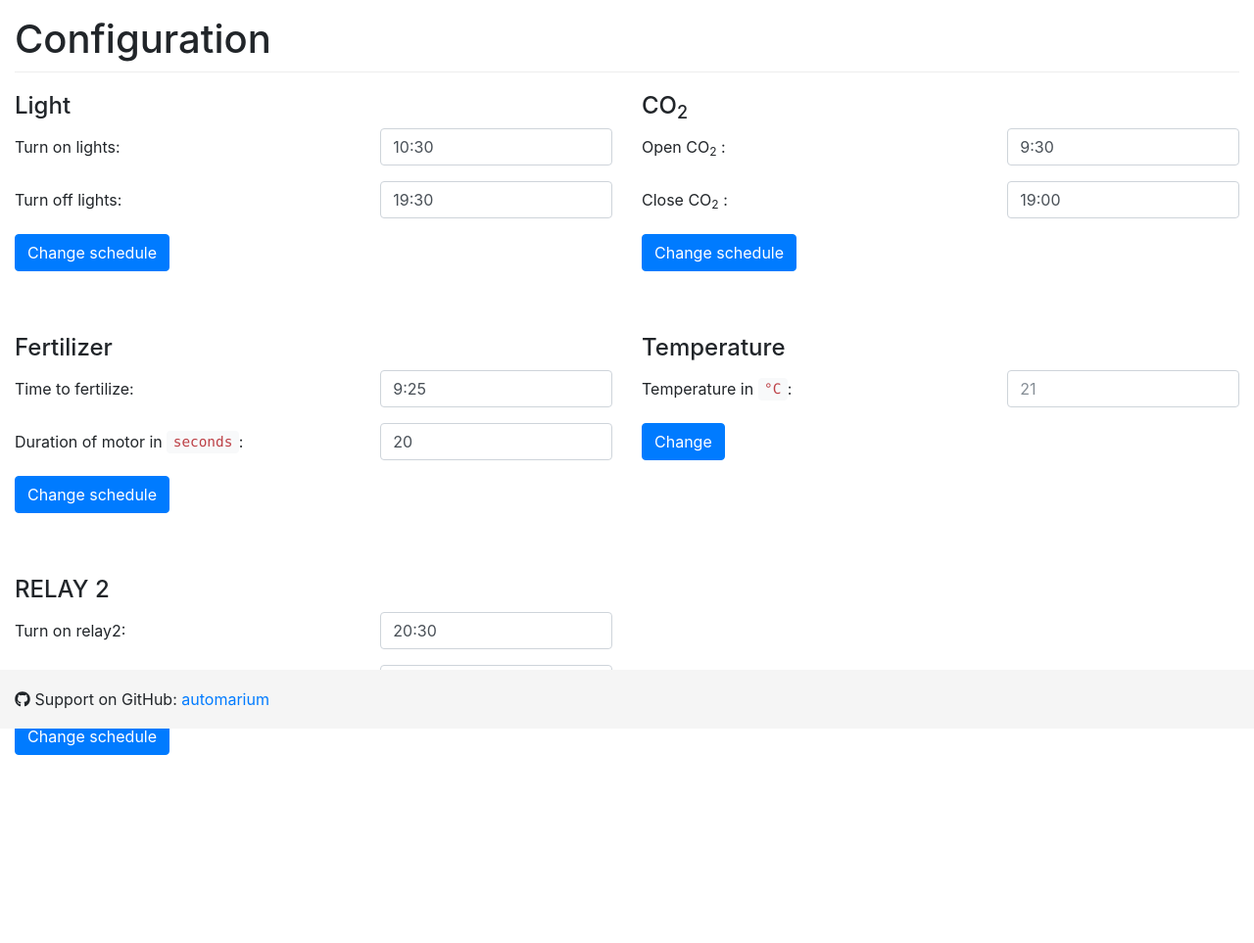
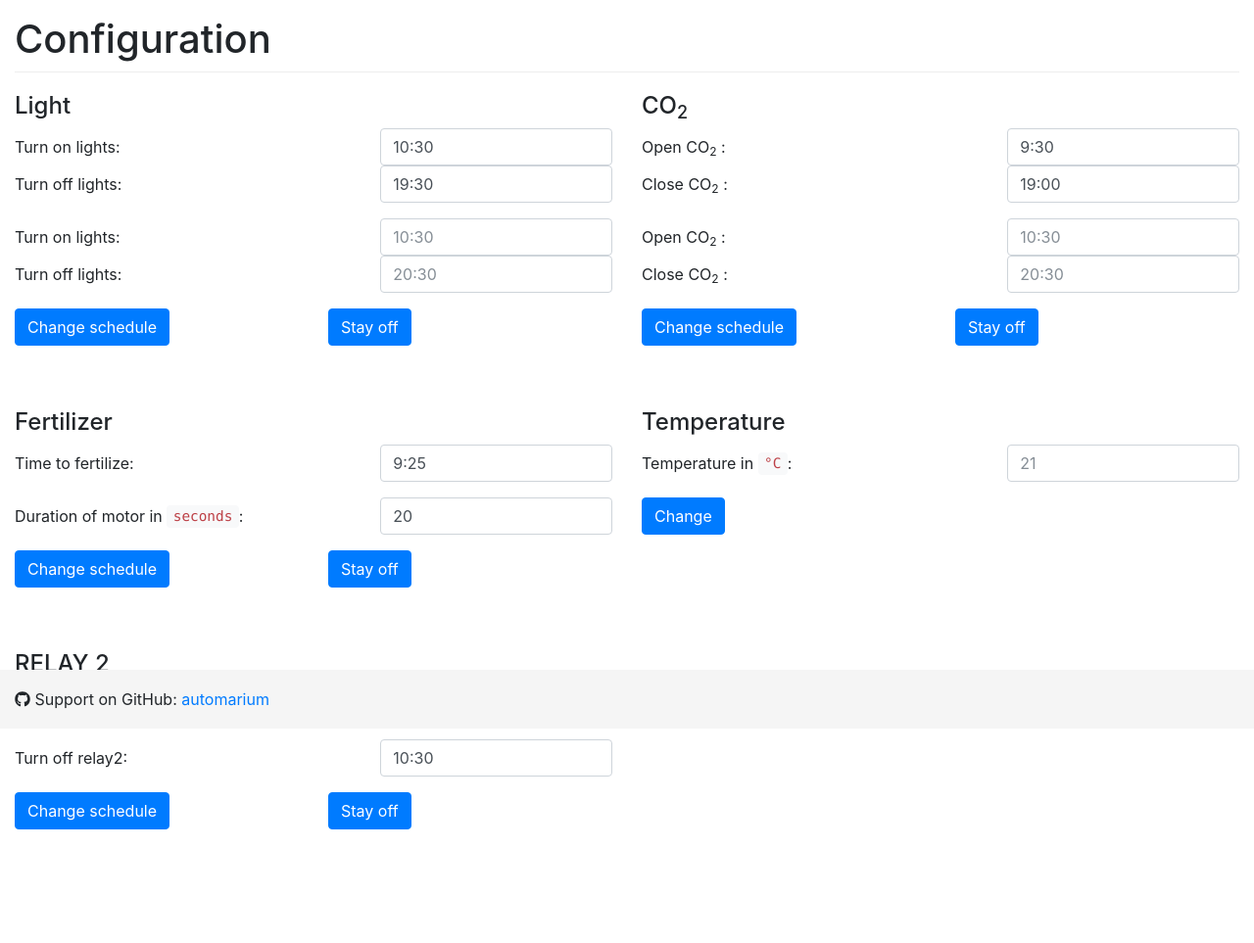
Before and after one commit to cholox/automarium, a Flask app: page / in a window 1280 px wide. Shown: the part 56-1019 px from the top of the page at 98% size. Before the commit the page ends 827 px from the top, so only its background shows below. Run offline with Flask 2, Linux system fonts and the light colour scheme; a user stored in the database is signed in; parts of the project's set-up code (start-up, migrations or seed data) failed here and were passed over; some libraries are stand-ins or nearby versions.

Commit message:
Added more times to lights and co2. Added button to turn everything off

```diff
--- a/Flask/app.py
+++ b/Flask/app.py
@@ -1,8 +1,8 @@
 # @Author: Carlos Isaza <Cholox>
 # @Date:   22-Nov-2017
 # @Project: https://github.com/cholox/automarium
-# @Last modified by:   Carlos Isaza
-# @Last modified time: 25-Feb-2018
+# @Last modified by:   isaza
+# @Last modified time: 05-Apr-2018
 # @License: MIT
 
 import json
@@ -75,8 +75,12 @@ schedule_thread = None
 def schedule_backup():
     light_time1 = parser.get('light', 'time1')
     light_time2 = parser.get('light', 'time2')
+    light_time3 = parser.get('light', 'time3')
+    light_time4 = parser.get('light', 'time4')
     co2_time1 = parser.get('co2', 'time1')
     co2_time2 = parser.get('co2', 'time2')
+    co2_time3 = parser.get('co2', 'time3')
+    co2_time4 = parser.get('co2', 'time4')
     relay2_time1 = parser.get('relay2', 'time1')
     relay2_time2 = parser.get('relay2', 'time2')
     fertilizer_time = parser.get('fertilizer', 'time')
@@ -84,8 +88,14 @@ def schedule_backup():
 
     schedule.every().day.at(light_time1).do(light_service.turn_lights_on).tag('light')
     schedule.every().day.at(light_time2).do(light_service.turn_lights_off).tag('light')
+    if light_time3 != '' and light_time4 != '':
+        schedule.every().day.at(light_time3).do(light_service.turn_lights_on).tag('light')
+        schedule.every().day.at(light_time4).do(light_service.turn_lights_off).tag('light')
     schedule.every().day.at(co2_time1).do(co2_service.open_co2).tag('co2')
     schedule.every().day.at(co2_time2).do(co2_service.close_co2).tag('co2')
+    if co2_time3 != '' and co2_time4 != '':
+        schedule.every().day.at(co2_time3).do(co2_service.open_co2).tag('co2')
+        schedule.every().day.at(co2_time4).do(co2_service.close_co2).tag('co2')
     schedule.every().day.at(relay2_time1).do(relay2_service.turn_relay2_on).tag('relay2')
     schedule.every().day.at(relay2_time2).do(relay2_service.turn_relay2_off).tag('relay2')
     schedule.every().day.at(fertilizer_time).do(fertilizer_service.fertilize_sec, fertilizer_amount).tag('fertilizer')
@@ -106,8 +116,12 @@ def write_to_backup():
 def index():
     saved_data = {'light_time1': parser.get('light', 'time1'),
                   'light_time2': parser.get('light', 'time2'),
+                  'light_time3': parser.get('light', 'time3'),
+                  'light_time4': parser.get('light', 'time4'),
                   'co2_time1': parser.get('co2', 'time1'),
                   'co2_time2': parser.get('co2', 'time2'),
+                  'co2_time3': parser.get('co2', 'time3'),
+                  'co2_time4': parser.get('co2', 'time4'),
                   'relay2_time1': parser.get('relay2', 'time1'),
                   'relay2_time2': parser.get('relay2', 'time2'),
                   'fertilizer_time': parser.get('fertilizer', 'time'),
@@ -175,38 +189,63 @@ def subscribe_to_aquarium():
 
 @socketio.on('change_light_schedule')
 def change_light_schedule(data):
+    print(data)
     data = json.loads(data)
-    turn_on_time = data['time1']
-    turn_off_time = data['time2']
+    print(data)
+    turn_on_time1 = data['time1']
+    turn_off_time2 = data['time2']
+    turn_on_time3 = data['time3']
+    turn_off_time4 = data['time4']
     schedule.clear('light')
     try:
-        parser.set('light', 'time1', turn_on_time)
-        parser.set('light', 'time2', turn_off_time)
+        parser.set('light', 'time1', turn_on_time1)
+        parser.set('light', 'time2', turn_off_time2)
+        parser.set('light', 'time3', turn_on_time3)
+        parser.set('light', 'time4', turn_off_time4)
         write_to_backup()
-        schedule.every().day.at(turn_on_time).do(light_service.turn_lights_on).tag('light')
+        schedule.every().day.at(turn_on_time1).do(light_service.turn_lights_on).tag('light')
         # schedule.every(3).seconds.do(light_service.turn_lights_on).tag('light')
-        schedule.every().day.at(turn_off_time).do(light_service.turn_lights_off).tag('light')
+        schedule.every().day.at(turn_off_time2).do(light_service.turn_lights_off).tag('light')
         # schedule.every(4).seconds.do(light_service.turn_lights_off).tag('light')
+        if turn_on_time3 != '' and turn_off_time4 != '':
+            schedule.every().day.at(turn_on_time3).do(light_service.turn_lights_on).tag('light')
+            schedule.every().day.at(turn_off_time4).do(light_service.turn_lights_off).tag('light')
     except Exception as e:
         socketio.emit('error', e)
+
+@socketio.on('turn_off_light')
+def clean_light_schedule():
+    schedule.clear('light')
 
 
 @socketio.on('change_co2_schedule')
 def change_co2_schedule(data):
     data = json.loads(data)
-    turn_on_time = data['time1']
-    turn_off_time = data['time2']
+    turn_on_time1 = data['time1']
+    turn_off_time2 = data['time2']
+    turn_on_time3 = data['time3']
+    turn_off_time4 = data['time4']
     schedule.clear('co2')
     try:
-        parser.set('co2', 'time1', turn_on_time)
-        parser.set('co2', 'time2', turn_off_time)
+        parser.set('co2', 'time1', turn_on_time1)
+        parser.set('co2', 'time2', turn_off_time2)
+        parser.set('co2', 'time3', turn_on_time3)
+        parser.set('co2', 'time4', turn_off_time4)
         write_to_backup()
-        schedule.every().day.at(turn_on_time).do(co2_service.open_co2).tag('co2')
+        schedule.every().day.at(turn_on_time1).do(co2_service.open_co2).tag('co2')
         #schedule.every(3).seconds.do(co2_service.open_co2).tag('co2')
-        schedule.every().day.at(turn_off_time).do(co2_service.close_co2).tag('co2')
+        schedule.every().day.at(turn_off_time2).do(co2_service.close_co2).tag('co2')
         #schedule.every(4).seconds.do(co2_service.close_co2).tag('co2')
+        if turn_on_time3 != '' and turn_off_time4 != '':
+            schedule.every().day.at(turn_on_time3).do(co2_service.open_co2).tag('co2')
+            #schedule.every(3).seconds.do(co2_service.open_co2).tag('co2')
+            schedule.every().day.at(turn_off_time4).do(co2_service.close_co2).tag('co2')
     except Exception as e:
         socketio.emit('error', e)
+
+@socketio.on('turn_off_co2')
+def clean_co2_schedule():
+    schedule.clear('co2')
 
 @socketio.on('change_fertilizer_schedule')
 def change_fertilizer_schedule(data):
@@ -222,6 +261,10 @@ def change_fertilizer_schedule(data):
         #schedule.every(4).seconds.do(fertilizer_service.fertilize_sec, fertilizer_amount).tag('fertilizer')
     except Exception as e:
         socketio.emit('error', e)
+
+@socketio.on('turn_off_fertilizer')
+def clean_fertilizer_schedule():
+    schedule.clear('fertilizer')
 
 @socketio.on('change_relay2_schedule')
 def change_relay2_schedule(data):
@@ -240,6 +283,10 @@ def change_relay2_schedule(data):
         # schedule.every(4).seconds.do(relay2_service.turn_relay2s_off).tag('relay2')
     except Exception as e:
         socketio.emit('error', e)
+
+@socketio.on('turn_off_relay2')
+def clean_relay2_schedule():
+    schedule.clear('relay2')
 
 
 @mqtt.on_message()
--- a/Flask/backup.ini
+++ b/Flask/backup.ini
@@ -2,11 +2,15 @@
 time1 = 9:30
 time2 = 19:00
 value = 1
+time3 =
+time4 =
 
 [light]
 time1 = 10:30
 time2 = 19:30
 value = 0
+time3 =
+time4 =
 
 [relay2]
 time1 = 20:30
--- a/Flask/static/js/main.js
+++ b/Flask/static/js/main.js
@@ -2,8 +2,8 @@
  * @Author: Carlos Isaza <Cholox>
  * @Date:   22-Nov-2017
  * @Project: https://github.com/cholox/automarium
- * @Last modified by:   Carlos Isaza
- * @Last modified time: 18-Dec-2017
+ * @Last modified by:   isaza
+ * @Last modified time: 05-Apr-2018
  * @License: MIT
  */
 
@@ -14,18 +14,28 @@
    $('#change_light_schedule').click(function(event) {
      var light_time1 = $('#light_time1').val();
      var light_time2 = $('#light_time2').val();
-     var data = {time1: light_time1, time2: light_time2};
+     var light_time3 = $('#light_time3').val();
+     var light_time4 = $('#light_time4').val();
+     var data = {time1: light_time1, time2: light_time2, time3: light_time3, time4: light_time4};
      if (light_time1 != "" && light_time2 != "") {
         socket.emit('change_light_schedule', data=JSON.stringify(data));
     }
    });
+   $('#turn_off_light').click(function(event) {
+       socket.emit('turn_off_light');
+   });
    $('#change_co2_schedule').click(function(event) {
      var co2_time1 = $('#co2_time1').val();
      var co2_time2 = $('#co2_time2').val();
-     var data = {time1: co2_time1, time2: co2_time2};
+     var co2_time3 = $('#co2_time3').val();
+     var co2_time4 = $('#co2_time4').val();
+     var data = {time1: co2_time1, time2: co2_time2, time3: co2_time3, time4: co2_time4};
      if (co2_time1 != "" && co2_time2 != "") {
         socket.emit('change_co2_schedule', data=JSON.stringify(data));
      }
+   });
+   $('#turn_off_co2').click(function(event) {
+       socket.emit('turn_off_co2');
    });
    $('#change_fertilizer_schedule').click(function(event) {
      var fertilizer_time = $('#fertilizer_time').val();
@@ -34,6 +44,9 @@
      if (fertilizer_time != "" && fertilizer_amount != ""){
         socket.emit('change_fertilizer_schedule', data=JSON.stringify(data));
      }
+   });
+   $('#turn_off_fertilizer').click(function(event) {
+       socket.emit('turn_off_fertilizer');
    });
    var currentTemperature = '';
    $('#current-temperature').html(currentTemperature);
@@ -52,7 +65,9 @@
         socket.emit('change_relay2_schedule', data=JSON.stringify(data));
     }
    });
-
+   $('#turn_off_relay2').click(function(event) {
+       socket.emit('turn_off_relay2');
+   });
    socket.on('connect', function(data) {
      console.log('Connected');
    });
--- a/Flask/templates/index.html
+++ b/Flask/templates/index.html
@@ -13,16 +13,27 @@
               <div class="col-sm-5">
                   <input type="text" class="form-control" id="light_time1" placeholder="10:30" value="{{data.light_time1}}" required>
               </div>
-            </div>
-            <div class="form-group row">
               <label for="light_time2" class="col-sm-7 col-form-label">Turn off lights:</label>
               <div class="col-sm-5">
                   <input type="text" class="form-control" id="light_time2" value="{{data.light_time2}}" placeholder="20:30" required>
               </div>
             </div>
             <div class="form-group row">
-                <div class="col-sm-12">
+                <label for="light_time3" class="col-sm-7 col-form-label">Turn on lights:</label>
+                <div class="col-sm-5">
+                    <input type="text" class="form-control" id="light_time3" placeholder="10:30" value="{{data.light_time3}}" required>
+                </div>
+                <label for="light_time4" class="col-sm-7 col-form-label">Turn off lights:</label>
+                <div class="col-sm-5">
+                    <input type="text" class="form-control" id="light_time4" value="{{data.light_time4}}" placeholder="20:30" required>
+                </div>
+            </div>
+            <div class="form-group row">
+                <div class="col-sm-12 col-md-6">
                   <button type="button" id="change_light_schedule" class="btn btn-primary">Change schedule</button>
+                </div>
+                <div class="col-sm-12 col-md-6">
+                  <button type="button" id="turn_off_light" class="btn btn-primary">Stay off</button>
                 </div>
             </div>
         </form>
@@ -35,16 +46,27 @@
                     <div class="col-sm-5">
                       <input type="text" class="form-control" id="co2_time1" placeholder="10:30" value="{{data.co2_time1}}" required>
                     </div>
-              </div>
-              <div class="form-group row">
                     <label for="co2_time2" class="col-form-label col-sm-7">Close CO<sub>2</sub> :</label>
                     <div class="col-sm-5">
                         <input type="datetime" class="form-control" id="co2_time2" value="{{data.co2_time2}}" placeholder="20:30" required>
                     </div>
               </div>
               <div class="form-group row">
-                  <div class="col-sm-12">
+                    <label for="co2_time3" class="col-form-label col-sm-7">Open CO<sub>2</sub> :</label>
+                    <div class="col-sm-5">
+                    <input type="text" class="form-control" id="co2_time3" placeholder="10:30" value="{{data.co2_time3}}" required>
+                    </div>
+                    <label for="co2_time4" class="col-form-label col-sm-7">Close CO<sub>2</sub> :</label>
+                    <div class="col-sm-5">
+                      <input type="datetime" class="form-control" id="co2_time4" value="{{data.co2_time4}}" placeholder="20:30" required>
+                    </div>
+              </div>
+              <div class="form-group row">
+                  <div class="col-sm-12 col-md-6">
                       <button type="button" id="change_co2_schedule" class="btn btn-primary">Change schedule</button>
+                  </div>
+                  <div class="col-sm-12 col-md-6">
+                    <button type="button" id="turn_off_co2" class="btn btn-primary">Stay off</button>
                   </div>
               </div>
           </form>
@@ -67,8 +89,11 @@
                   </div>
                 </div>
                 <div class="form-group row">
-                    <div class="col-sm-12">
+                    <div class="col-sm-12 col-md-6">
                         <button type="button" id="change_fertilizer_schedule" class="btn btn-primary">Change schedule</button>
+                    </div>
+                    <div class="col-sm-12 col-md-6">
+                      <button type="button" id="turn_off_fertilizer" class="btn btn-primary">Stay off</button>
                     </div>
                 </div>
             </form>
@@ -107,8 +132,11 @@
                   </div>
                 </div>
                 <div class="form-group row">
-                    <div class="col-sm-12">
+                    <div class="col-sm-12 col-md-6">
                       <button type="button" id="change_relay2_schedule" class="btn btn-primary">Change schedule</button>
+                    </div>
+                    <div class="col-sm-12 col-md-6">
+                      <button type="button" id="turn_off_relay2" class="btn btn-primary">Stay off</button>
                     </div>
                 </div>
             </form>
```
Lines whose indentation alone changed are shown as unchanged.
